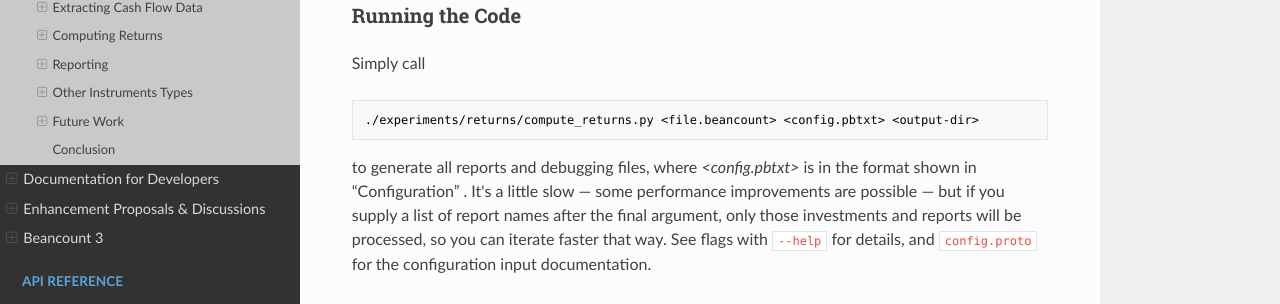
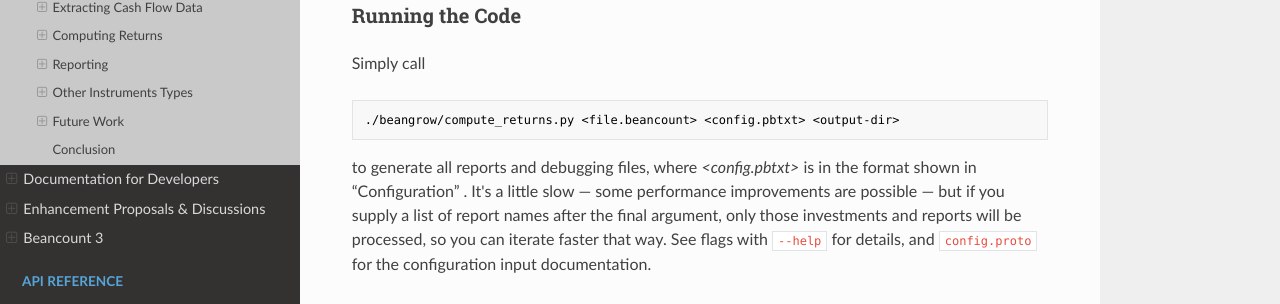
Before and after one commit to beancount/docs, an MkDocs documentation site: the page built from docs/calculating_portolio_returns.md, in a window 1280 px wide and 900 px high, scrolled down 12793 px. Shown: the part 147-451 px from the top of the window. Built offline with MkDocs 1.6.1, drawn with Linux system fonts in a browser that asks for light colours; some of the changed lines change nothing that is shown.

Commit message:
Update calculating_portolio_returns.md: Fix links as code lives in beangrow repo now
Links where pointing to an old location, since portfolio return calculation was moved to its own repository beangrow.

Updating those links here accordingly.

```diff
--- a/docs/calculating_portolio_returns.md
+++ b/docs/calculating_portolio_returns.md
@@ -50,7 +50,7 @@
 
 ## Configuration<a id="configuration"></a>
 
-First, a [<u>configuration</u>](https://github.com/beancount/beancount/blob/v2/experiments/returns/config.proto) needs to be created to define a list of investments, and groups of those, for which reports will be produced. This configuration is provided as a text-formatted [<u>protocol buffer</u>](https://developers.google.com/protocol-buffers) message.
+First, a [<u>configuration</u>](https://github.com/beancount/beangrow/blob/master/beangrow/config.proto) needs to be created to define a list of investments, and groups of those, for which reports will be produced. This configuration is provided as a text-formatted [<u>protocol buffer</u>](https://developers.google.com/protocol-buffers) message.
 
 -   **Investment.** An investment corresponds to a particular instrument stored in a particular account. It also involves other transactions that don't directly involve that particular account. We want to provide a few set of account names:
 
@@ -131,7 +131,7 @@
 
 Different reports can include the same investment. References to accounts and investment names support simple UNIX-style globbing patterns in the configuration. These are expanded to full account names at runtime and stored in the output.
 
-A "[<u>configure.py</u>](https://github.com/beancount/beancount/blob/v2/experiments/returns/configure.py)" script can automatically infer a working basic configuration from an existing Beancount ledger. A report will be generated for each unique instrument and the same metadata fields honored by the "export" script ("assetcls", "strategy") will also generate reports. I recommend you run this on your ledger and then custom tailor the configuration manually.
+A "[<u>configure.py</u>](https://github.com/beancount/beangrow/blob/master/beangrow/configure.py)" script can automatically infer a working basic configuration from an existing Beancount ledger. A report will be generated for each unique instrument and the same metadata fields honored by the "export" script ("assetcls", "strategy") will also generate reports. I recommend you run this on your ledger and then custom tailor the configuration manually.
 
 ### Finding Accounts<a id="finding-accounts"></a>
 
@@ -360,7 +360,7 @@
 
 Simply call
 
-    ./experiments/returns/compute_returns.py <file.beancount> <config.pbtxt> <output-dir>
+    ./beangrow/compute_returns.py <file.beancount> <config.pbtxt> <output-dir>
 
 to generate all reports and debugging files, where *&lt;config.pbtxt&gt;* is in the format shown in “Configuration” . It's a little slow — some performance improvements are possible — but if you supply a list of report names after the final argument, only those investments and reports will be processed, so you can iterate faster that way. See flags with `--help` for details, and `config.proto` for the configuration input documentation.
 
```
